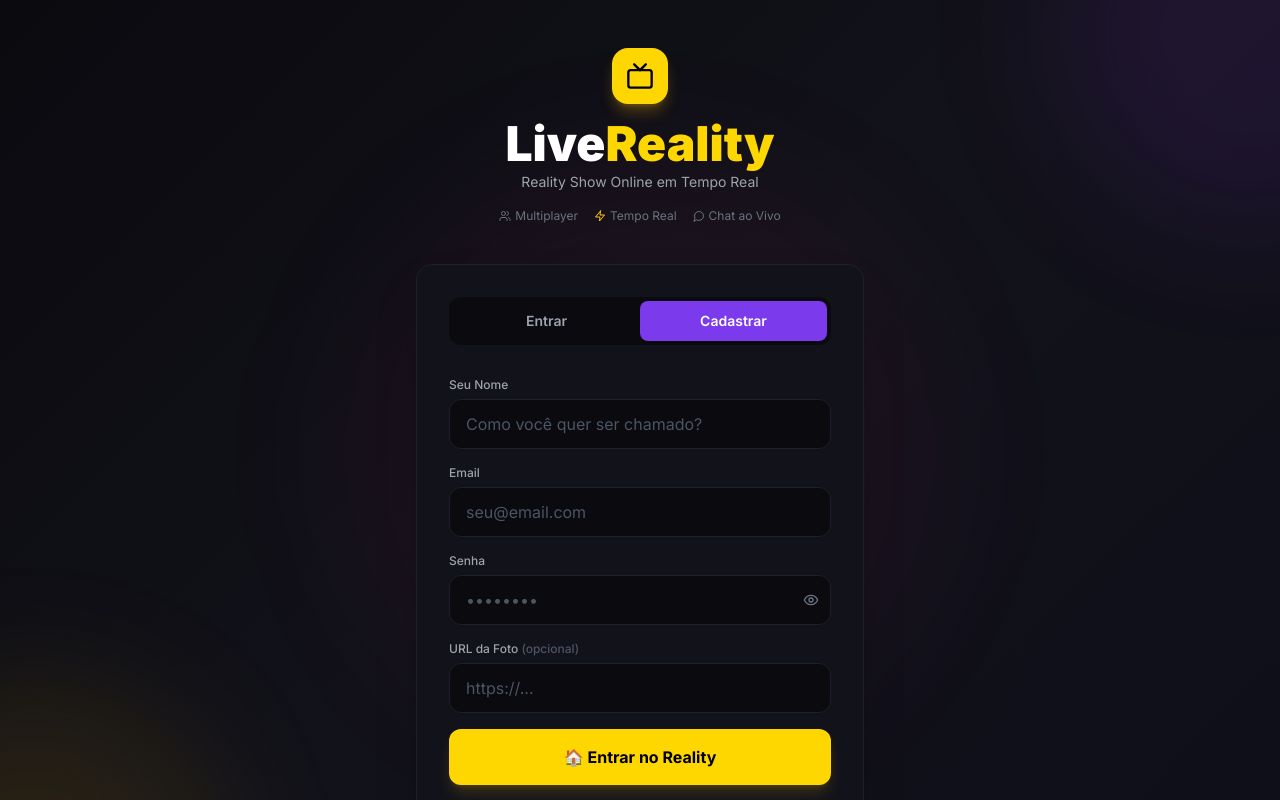
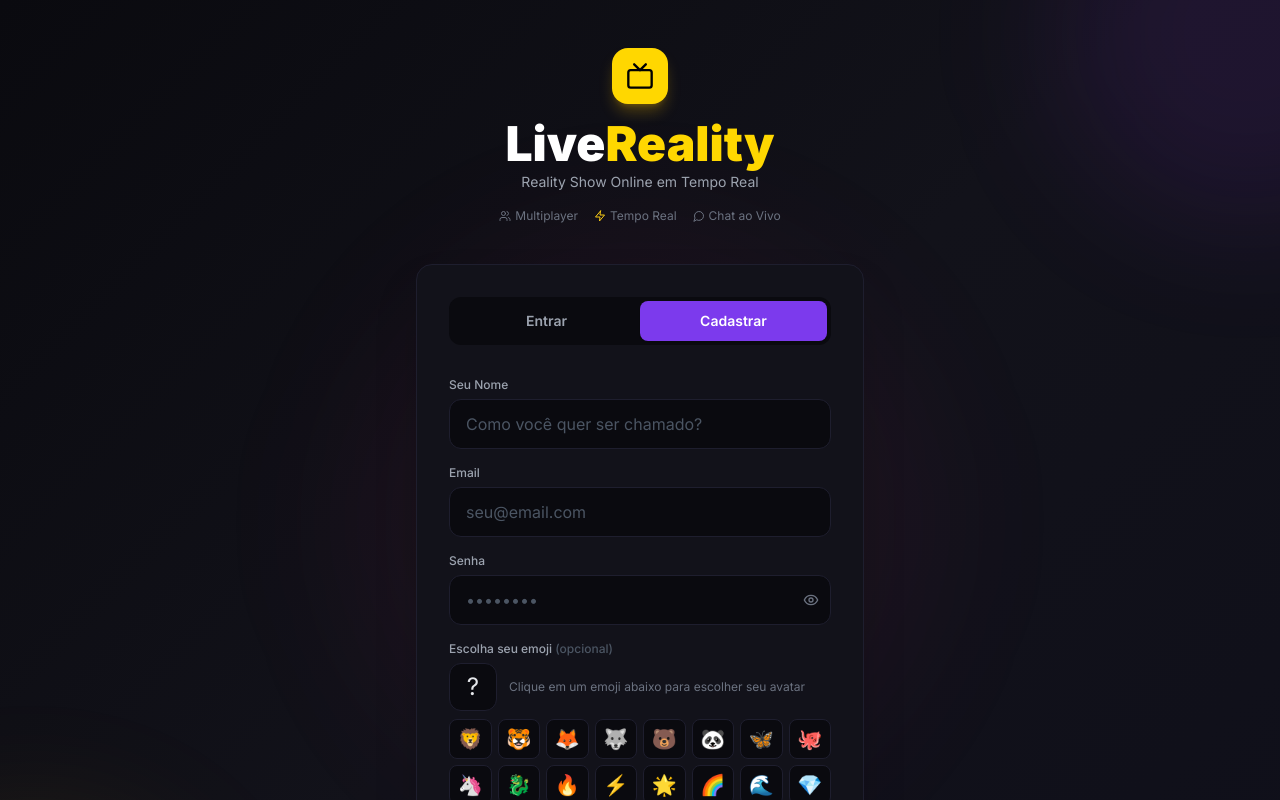
Before and after one commit to fellipedev777/RealityShow, a Next.js app in the folder frontend/: page / in a window 1280 px wide. Both pictures are taken after a click on the button "Cadastrar". Shown: the top 800 px of the page. Built offline with nearby package versions, Linux system fonts and the light colour scheme.

Commit message:
Replace photo URL with emoji picker in registration; update all avatar displays
Co-Authored-By: Claude Sonnet 4.6 <noreply@anthropic.com>

```diff
--- a/frontend/src/app/admin/page.js
+++ b/frontend/src/app/admin/page.js
@@ -11,6 +11,7 @@ import {
   Crown, Star, Users, ChevronRight, Check, X, RefreshCw,
   Bell, Trophy, Zap, SkipForward, UserX, Globe, Copy, Link, Calendar
 } from 'lucide-react';
+import Avatar from '@/components/Avatar';
 
 function ActionButton({ icon: Icon, label, color = 'btn-primary', onClick, loading, disabled, badge }) {
   return (
@@ -501,7 +502,7 @@ export default function AdminPage() {
                 {participants.filter(p => !p.is_admin).map(p => (
                   <div key={p.id} className={`flex items-center gap-2 px-4 py-2.5 ${p.is_eliminated ? 'opacity-40' : ''}`}>
                     <div className="w-8 h-8 rounded-full bg-bbb-purple flex items-center justify-center text-xs font-bold overflow-hidden shrink-0">
-                      {p.photo_url ? <img src={p.photo_url} alt="" className="w-full h-full object-cover" /> : p.name?.[0]}
+                      <Avatar src={p.photo_url} name={p.name} />
                     </div>
                     <div className="flex-1 min-w-0">
                       <p className="text-sm font-medium text-white truncate">{p.name}</p>
--- a/frontend/src/app/messages/page.js
+++ b/frontend/src/app/messages/page.js
@@ -10,13 +10,13 @@ import { messagesAPI, participantsAPI } from '@/lib/api';
 import { getSocket } from '@/lib/socket';
 import { MessageCircle, Send, ArrowLeft, Search, Lock, Users } from 'lucide-react';
 
+import AvatarImg from '@/components/Avatar';
+
 function Avatar({ user, size = 'md' }) {
   const s = size === 'sm' ? 'w-8 h-8 text-xs' : size === 'lg' ? 'w-12 h-12 text-base' : 'w-10 h-10 text-sm';
   return (
     <div className={`${s} rounded-full bg-bbb-purple flex items-center justify-center font-bold shrink-0 overflow-hidden`}>
-      {user?.photo_url
-        ? <img src={user.photo_url} alt={user?.name} className="w-full h-full object-cover" />
-        : user?.name?.[0]?.toUpperCase() || '?'}
+      <AvatarImg src={user?.photo_url} name={user?.name} />
     </div>
   );
 }
--- a/frontend/src/app/page.js
+++ b/frontend/src/app/page.js
@@ -152,15 +152,32 @@ export default function LoginPage() {
             {!isLogin && (
               <div>
                 <label className="text-xs font-medium text-gray-400 mb-1.5 block">
-                  URL da Foto <span className="text-gray-600">(opcional)</span>
+                  Escolha seu emoji <span className="text-gray-600">(opcional)</span>
                 </label>
-                <input
-                  type="url"
-                  placeholder="https://..."
-                  value={form.photo_url}
-                  onChange={e => update('photo_url', e.target.value)}
-                  className="input"
-                />
+                <div className="flex items-center gap-3 mb-2">
+                  <div className="w-12 h-12 rounded-xl bg-bbb-dark border border-bbb-border flex items-center justify-center text-2xl shrink-0">
+                    {form.photo_url || '?'}
+                  </div>
+                  <p className="text-xs text-gray-500">Clique em um emoji abaixo para escolher seu avatar</p>
+                </div>
+                <div className="grid grid-cols-8 gap-1.5">
+                  {['🦁','🐯','🦊','🐺','🐻','🐼','🦋','🐙',
+                    '🦄','🐉','🔥','⚡','🌟','🌈','🌊','💎',
+                    '👑','🌙','🎭','🎸','🚀','💫','🏆','🎯'].map(emoji => (
+                    <button
+                      key={emoji}
+                      type="button"
+                      onClick={() => update('photo_url', form.photo_url === emoji ? '' : emoji)}
+                      className={`h-10 rounded-lg text-xl flex items-center justify-center transition-all ${
+                        form.photo_url === emoji
+                          ? 'bg-bbb-purple ring-2 ring-bbb-purple scale-110'
+                          : 'bg-bbb-dark hover:bg-bbb-border border border-bbb-border'
+                      }`}
+                    >
+                      {emoji}
+                    </button>
+                  ))}
+                </div>
               </div>
             )}
 
--- a/frontend/src/app/paredao/page.js
+++ b/frontend/src/app/paredao/page.js
@@ -7,6 +7,7 @@ import { useStore } from '@/lib/store';
 import { participantsAPI } from '@/lib/api';
 import { getSocket } from '@/lib/socket';
 import { Shield, X, AlertTriangle, Flame } from 'lucide-react';
+import Avatar from '@/components/Avatar';
 
 export default function ParedaoPage() {
   const router = useRouter();
@@ -103,14 +104,8 @@ export default function ParedaoPage() {
                 <div key={p.id} className="card p-6 text-center border-red-500/30 bg-red-950/10 relative overflow-hidden">
                   <div className="absolute inset-0 bg-gradient-to-t from-red-950/30 to-transparent pointer-events-none" />
                   <div className="relative">
-                    <div className="w-20 h-20 rounded-2xl mx-auto mb-3 overflow-hidden ring-2 ring-red-500/50">
-                      {p.photo_url ? (
-                        <img src={p.photo_url} alt={p.name} className="w-full h-full object-cover" />
-                      ) : (
-                        <div className="w-full h-full bg-red-500/20 flex items-center justify-center text-2xl font-black text-red-300">
-                          {p.name?.[0]}
-                        </div>
-                      )}
+                    <div className="w-20 h-20 rounded-2xl mx-auto mb-3 overflow-hidden ring-2 ring-red-500/50 bg-red-500/20 flex items-center justify-center text-2xl font-black text-red-300">
+                      <Avatar src={p.photo_url} name={p.name} imgClass="w-full h-full object-cover" />
                     </div>
                     <p className="font-bold text-white text-sm">{p.name}</p>
                     <div className="mt-2">
--- a/frontend/src/app/room/[slug]/page.js
+++ b/frontend/src/app/room/[slug]/page.js
@@ -8,6 +8,7 @@ import { useStore } from '@/lib/store';
 import { roomsAPI } from '@/lib/api';
 import { getSocket } from '@/lib/socket';
 import { Users, Lock, ArrowLeft } from 'lucide-react';
+import Avatar from '@/components/Avatar';
 import Link from 'next/link';
 
 export default function RoomPage() {
@@ -129,9 +130,7 @@ export default function RoomPage() {
               {participants.map(({ users: p }) => p && (
                 <div key={p.id} className="flex items-center gap-2 px-2 py-1.5 rounded-lg">
                   <div className="w-7 h-7 rounded-full bg-bbb-purple flex items-center justify-center text-xs font-bold overflow-hidden shrink-0">
-                    {p.photo_url ? (
-                      <img src={p.photo_url} alt={p.name} className="w-full h-full object-cover" />
-                    ) : p.name?.[0]?.toUpperCase()}
+                    <Avatar src={p.photo_url} name={p.name} />
                   </div>
                   <span className="text-sm text-gray-300 truncate">{p.name}</span>
                   <span className="ml-auto w-2 h-2 bg-green-400 rounded-full shrink-0" title="Online" />
--- a/frontend/src/app/sincerao/page.js
+++ b/frontend/src/app/sincerao/page.js
@@ -8,6 +8,7 @@ import { useStore } from '@/lib/store';
 import { sincerao as sinceracaoAPI, participantsAPI } from '@/lib/api';
 import { getSocket } from '@/lib/socket';
 import { Mic2, Send, Lock, MessageCircle, Clock } from 'lucide-react';
+import Avatar from '@/components/Avatar';
 
 export default function SinceracaoPage() {
   const router = useRouter();
@@ -138,7 +139,7 @@ export default function SinceracaoPage() {
                       }`}
                     >
                       <div className="w-8 h-8 rounded-full bg-bbb-purple flex items-center justify-center text-xs font-bold overflow-hidden shrink-0">
-                        {p.photo_url ? <img src={p.photo_url} alt="" className="w-full h-full object-cover" /> : p.name?.[0]}
+                        <Avatar src={p.photo_url} name={p.name} />
                       </div>
                       <span className="text-sm font-medium">{p.name}</span>
                       {selectedTarget?.id === p.id && <span className="ml-auto text-pink-400 text-xs">✓ Selecionado</span>}
--- a/frontend/src/app/votar/page.js
+++ b/frontend/src/app/votar/page.js
@@ -2,6 +2,7 @@
 
 import { useEffect, useState } from 'react';
 import { Shield, CheckCircle, Lock, Tv, Users } from 'lucide-react';
+import Avatar from '@/components/Avatar';
 import api from '@/lib/api';
 
 function getOrCreateToken() {
@@ -140,10 +141,7 @@ export default function VotarPage() {
                       }`}
                     >
                       <div className="w-14 h-14 rounded-2xl bg-bbb-purple flex items-center justify-center text-xl font-black overflow-hidden shrink-0">
-                        {p.photo_url
-                          ? <img src={p.photo_url} alt={p.name} className="w-full h-full object-cover" />
-                          : p.name?.[0]
-                        }
+                        <Avatar src={p.photo_url} name={p.name} />
                       </div>
                       <div className="flex-1 text-left">
                         <p className="font-bold text-white text-lg">{p.name}</p>
@@ -228,7 +226,7 @@ export default function VotarPage() {
                   {[...data.participants].sort((a, b) => b.votes - a.votes).map(p => (
                     <div key={p.id} className="flex items-center gap-3">
                       <div className="w-8 h-8 rounded-full bg-bbb-purple flex items-center justify-center text-xs font-bold overflow-hidden shrink-0">
-                        {p.photo_url ? <img src={p.photo_url} alt="" className="w-full h-full object-cover" /> : p.name?.[0]}
+                        <Avatar src={p.photo_url} name={p.name} />
                       </div>
                       <div className="flex-1">
                         <div className="flex justify-between text-sm mb-1">
--- a/frontend/src/components/AppShell.js
+++ b/frontend/src/components/AppShell.js
@@ -11,6 +11,7 @@ import {
   Home, MessageSquare, Trophy, Vote, Mic2, Users,
   LogOut, Crown, Shield, Settings, Bell, ChevronDown, X
 } from 'lucide-react';
+import Avatar from '@/components/Avatar';
 
 export default function AppShell({ children }) {
   const router = useRouter();
@@ -203,11 +204,7 @@ export default function AppShell({ children }) {
             {/* User menu */}
             <div className="flex items-center gap-2">
               <div className="w-8 h-8 rounded-full bg-bbb-purple flex items-center justify-center text-white text-sm font-bold overflow-hidden">
-                {user?.photo_url ? (
-                  <img src={user.photo_url} alt={user?.name} className="w-full h-full object-cover" />
-                ) : (
-                  user?.name?.[0]?.toUpperCase() || '?'
-                )}
+                <Avatar src={user?.photo_url} name={user?.name} />
               </div>
               <span className="hidden md:block text-sm font-medium text-gray-300 max-w-24 truncate">{user?.name}</span>
               {user?.is_admin && <Crown className="w-4 h-4 text-bbb-gold" />}
--- /dev/null
+++ b/frontend/src/components/Avatar.js
@@ -0,0 +1,5 @@
+export default function Avatar({ src, name, imgClass = 'w-full h-full object-cover' }) {
+  if (!src) return <>{name?.[0]?.toUpperCase() || '?'}</>;
+  if (!src.startsWith('http')) return <span style={{ fontSize: '1.25em', lineHeight: 1 }}>{src}</span>;
+  return <img src={src} alt={name || ''} className={imgClass} />;
+}
--- a/frontend/src/components/LiveRanking.js
+++ b/frontend/src/components/LiveRanking.js
@@ -1,6 +1,7 @@
 'use client';
 
 import { Trophy, Medal } from 'lucide-react';
+import Avatar from '@/components/Avatar';
 
 const medals = ['🥇', '🥈', '🥉'];
 
@@ -30,11 +31,7 @@ export default function LiveRanking({ scores = [], provaTitle = 'Ranking Ao Vivo
                 {i < 3 ? medals[i] : `#${i + 1}`}
               </span>
               <div className="w-8 h-8 rounded-full bg-bbb-purple flex items-center justify-center text-xs font-bold overflow-hidden shrink-0">
-                {entry.users?.photo_url ? (
-                  <img src={entry.users.photo_url} alt="" className="w-full h-full object-cover" />
-                ) : (
-                  entry.users?.name?.[0]?.toUpperCase() || '?'
-                )}
+                <Avatar src={entry.users?.photo_url} name={entry.users?.name} />
               </div>
               <div className="flex-1 min-w-0">
                 <p className="text-sm font-medium text-white truncate">
--- a/frontend/src/components/ParticipantCard.js
+++ b/frontend/src/components/ParticipantCard.js
@@ -2,6 +2,7 @@
 
 import { useStore } from '@/lib/store';
 import { Crown, Star, Shield, X } from 'lucide-react';
+import Avatar from '@/components/Avatar';
 
 export default function ParticipantCard({ participant, showRoom = false, compact = false, onSelect }) {
   const { gameState } = useStore();
@@ -21,11 +22,7 @@ export default function ParticipantCard({ participant, showRoom = false, compact
       >
         <div className="relative shrink-0">
           <div className="w-10 h-10 rounded-full bg-bbb-purple flex items-center justify-center text-sm font-bold overflow-hidden">
-            {participant.photo_url ? (
-              <img src={participant.photo_url} alt={participant.name} className="w-full h-full object-cover" />
-            ) : (
-              participant.name?.[0]?.toUpperCase()
-            )}
+            <Avatar src={participant.photo_url} name={participant.name} />
           </div>
           {isLeader && <Crown className="absolute -top-1 -right-1 w-4 h-4 text-bbb-gold" />}
           {isAngel && !isLeader && <Star className="absolute -top-1 -right-1 w-4 h-4 text-blue-400" />}
@@ -50,13 +47,9 @@ export default function ParticipantCard({ participant, showRoom = false, compact
         <div className={`w-16 h-16 rounded-2xl mx-auto flex items-center justify-center text-xl font-bold overflow-hidden ${
           isLeader ? 'ring-2 ring-bbb-gold' : isAngel ? 'ring-2 ring-blue-400' : 'ring-1 ring-bbb-border'
         }`}>
-          {participant.photo_url ? (
-            <img src={participant.photo_url} alt={participant.name} className="w-full h-full object-cover rounded-2xl" />
-          ) : (
-            <div className="w-full h-full bg-bbb-purple flex items-center justify-center rounded-2xl text-white">
-              {participant.name?.[0]?.toUpperCase()}
-            </div>
-          )}
+          <div className="w-full h-full bg-bbb-purple flex items-center justify-center rounded-2xl text-white text-xl font-bold">
+            <Avatar src={participant.photo_url} name={participant.name} imgClass="w-full h-full object-cover rounded-2xl" />
+          </div>
         </div>
         {isLeader && (
           <div className="absolute -top-2 -right-2 w-6 h-6 bg-bbb-gold rounded-full flex items-center justify-center">
```
